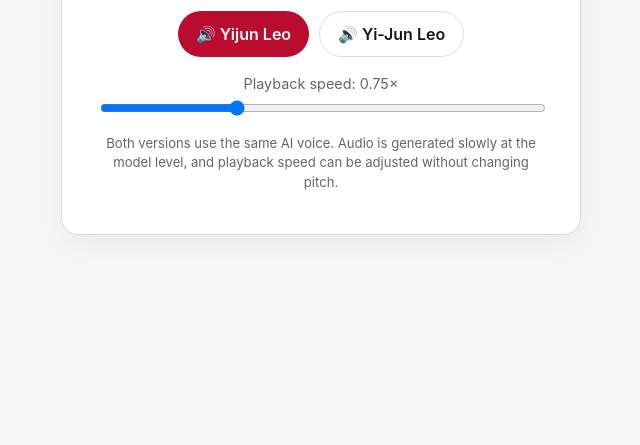
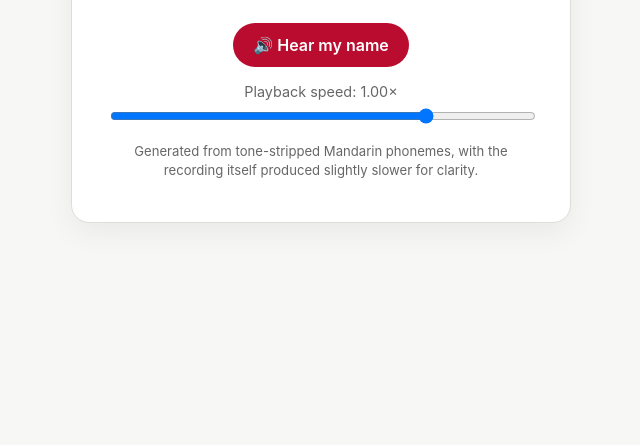
Before and after one commit to eki-Shalll/name-pronunciation, a plain HTML site: page index.html in a window 1280 px wide. Shown: the part 355-800 px from the top of the page, without its empty margins (319-959 px from the left). Drawn offline with Linux system fonts and the light colour scheme.

Commit message:
Use tone-stripped Mandarin pronunciation audio on page

```diff
--- a/index.html
+++ b/index.html
@@ -41,7 +41,7 @@
       font-family: -apple-system, BlinkMacSystemFont, "Segoe UI", Roboto, Helvetica, Arial, sans-serif;
     }
     .card {
-      width: min(100%, 520px);
+      width: min(100%, 500px);
       padding: 42px 36px;
       border: 1px solid var(--border);
       border-radius: 18px;
@@ -64,34 +64,23 @@
       display: grid;
       gap: 14px;
     }
-    .variant-row {
-      display: flex;
-      gap: 10px;
-      justify-content: center;
-      flex-wrap: wrap;
-    }
     button {
       appearance: none;
       border: 0;
       border-radius: 999px;
-      padding: 12px 18px;
+      padding: 12px 20px;
       background: var(--button);
       color: var(--button-text);
       font: inherit;
       font-weight: 600;
       cursor: pointer;
+      justify-self: center;
     }
     button:hover { background: var(--button-hover); }
-    .secondary {
-      background: transparent;
-      color: var(--text);
-      border: 1px solid var(--border);
-    }
-    .secondary:hover { background: rgba(127,127,127,.08); }
     .speed-wrap {
       display: grid;
       gap: 6px;
-      margin-top: 4px;
+      margin-top: 2px;
     }
     .speed-label {
       color: var(--muted);
@@ -112,57 +101,41 @@
     <p class="pronunciation">Pronounced <strong>ee-June Leo</strong></p>
 
     <div class="controls">
-      <div class="variant-row">
-        <button id="playPlain" type="button">🔊 Yijun Leo</button>
-        <button id="playHyphen" class="secondary" type="button">🔊 Yi-Jun Leo</button>
-      </div>
+      <button id="playButton" type="button">🔊 Hear my name</button>
 
       <div class="speed-wrap">
-        <label class="speed-label" for="speed">Playback speed: <span id="speedValue">0.75×</span></label>
-        <input id="speed" type="range" min="0.60" max="1.10" step="0.05" value="0.75" />
+        <label class="speed-label" for="speed">Playback speed: <span id="speedValue">1.00×</span></label>
+        <input id="speed" type="range" min="0.70" max="1.10" step="0.05" value="1.00" />
       </div>
     </div>
 
-    <audio id="audioPlain" preload="auto" src="audio/yijun-leo.wav"></audio>
-    <audio id="audioHyphen" preload="auto" src="audio/yi-jun-leo.wav"></audio>
+    <audio id="nameAudio" preload="auto" src="audio/yijun-liu.wav"></audio>
 
-    <p class="note">Both versions use the same AI voice. Audio is generated slowly at the model level, and playback speed can be adjusted without changing pitch.</p>
+    <p class="note">Generated from tone-stripped Mandarin phonemes, with the recording itself produced slightly slower for clarity.</p>
   </main>
 
   <script>
-    const plain = document.getElementById('audioPlain');
-    const hyphen = document.getElementById('audioHyphen');
+    const audio = document.getElementById('nameAudio');
     const speed = document.getElementById('speed');
     const speedValue = document.getElementById('speedValue');
 
-    for (const audio of [plain, hyphen]) {
-      audio.preservesPitch = true;
-      audio.mozPreservesPitch = true;
-      audio.webkitPreservesPitch = true;
-    }
+    audio.preservesPitch = true;
+    audio.mozPreservesPitch = true;
+    audio.webkitPreservesPitch = true;
 
     function applySpeed() {
       const rate = Number(speed.value);
-      plain.playbackRate = rate;
-      hyphen.playbackRate = rate;
-      speedValue.textContent = rate.toFixed(2).replace(/0$/, '') + '×';
+      audio.playbackRate = rate;
+      speedValue.textContent = rate.toFixed(2) + '×';
     }
 
-    function play(audio) {
-      for (const other of [plain, hyphen]) {
-        if (other !== audio) {
-          other.pause();
-          other.currentTime = 0;
-        }
-      }
+    speed.addEventListener('input', applySpeed);
+    document.getElementById('playButton').addEventListener('click', () => {
       audio.currentTime = 0;
       applySpeed();
       audio.play();
-    }
+    });
 
-    speed.addEventListener('input', applySpeed);
-    document.getElementById('playPlain').addEventListener('click', () => play(plain));
-    document.getElementById('playHyphen').addEventListener('click', () => play(hyphen));
     applySpeed();
   </script>
 </body>
```
